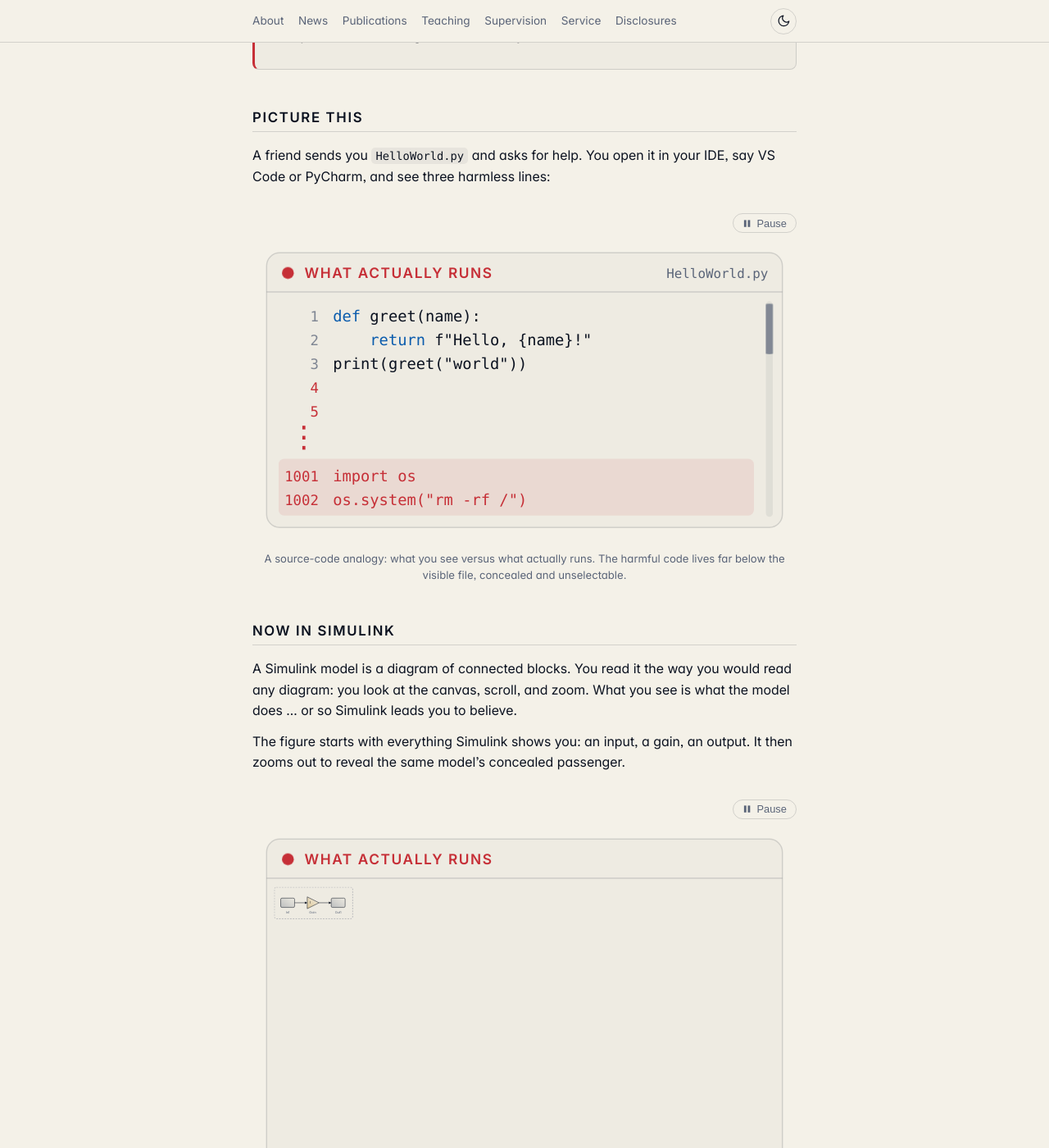
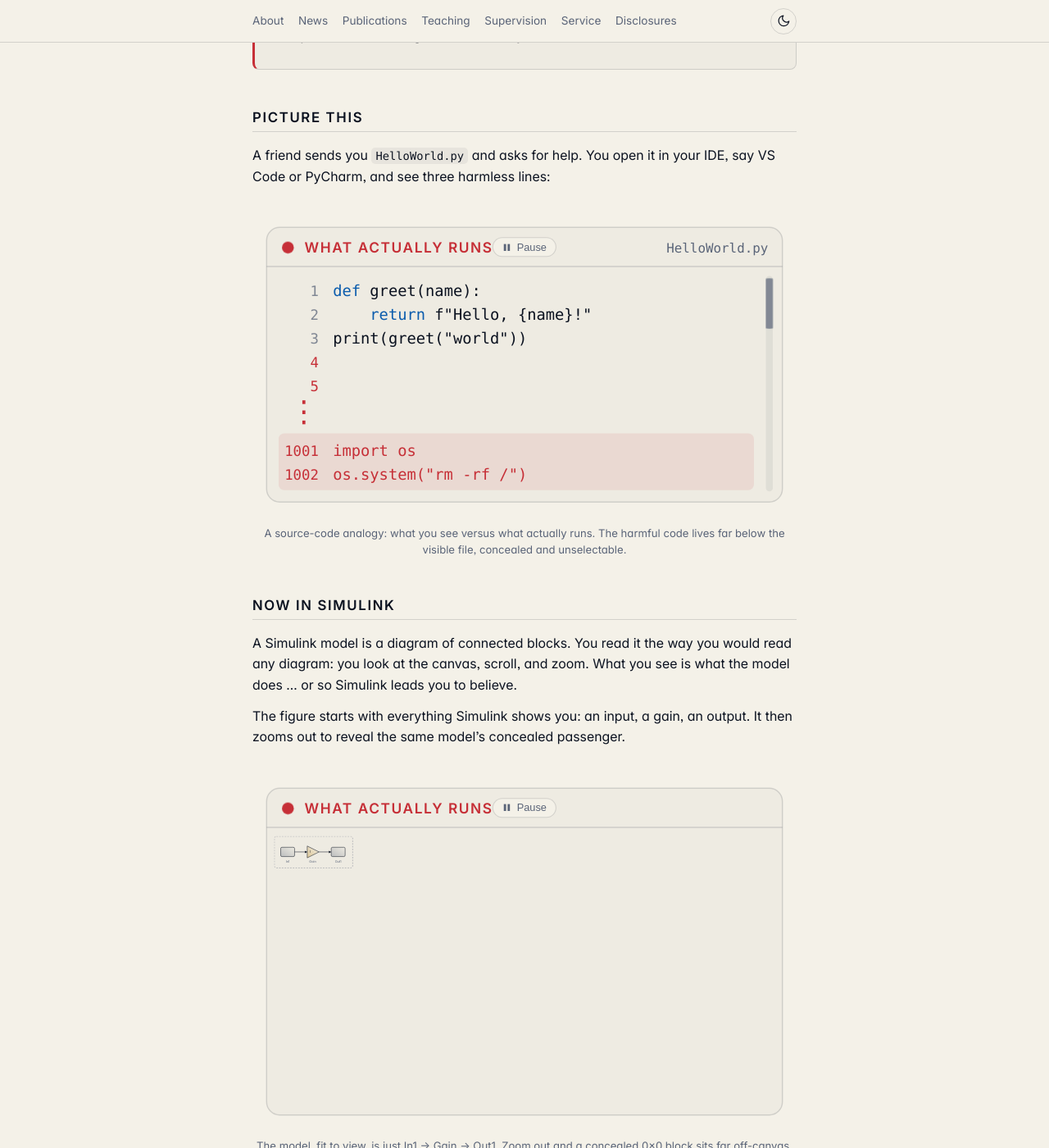
Before and after one commit to lanpirot/lanpirot.github.io, a Jekyll site: the page built from _disclosures/simulink-vulnerability-concealed-blocks.md, in a window 1280 px wide and 1400 px high, scrolled down 422 px. Shown: the whole window at 82% size. Built offline with Jekyll 4.4.1, drawn with Linux system fonts in a browser that asks for light colours.

Commit message:
Disclosure animations: overlay the play/pause toggle on the panel header
Co-Authored-By: Claude Fable 5.1 <noreply@anthropic.com>
Claude-Session: https://claude.ai/code/session_014EAXosEawHgNPmojFum962

```diff
--- a/_disclosures/simulink-vulnerability-concealed-blocks.md
+++ b/_disclosures/simulink-vulnerability-concealed-blocks.md
@@ -21,6 +21,7 @@ image: /assets/img/disclosure-simulink-concealed-blocks.png
 A friend sends you `HelloWorld.py` and asks for help. You open it in your IDE, say VS Code or PyCharm, and see three harmless lines:
 
 <figure class="disc-fig disc-anim">
+  <div class="disc-anim-stage">
   <div class="disc-anim-bar">
     <button type="button" class="disc-anim-toggle" aria-pressed="false" aria-label="Pause animation">
       <span class="an-ico an-ico-pause"><svg viewBox="0 0 12 12" aria-hidden="true"><rect x="2" y="1.5" width="3" height="9"/><rect x="7" y="1.5" width="3" height="9"/></svg></span>
@@ -57,6 +58,7 @@ A friend sends you `HelloWorld.py` and asks for help. You open it in your IDE, s
       <text class="an-mono" x="68" y="225" font-size="13" fill="var(--disc-danger)" xml:space="preserve">os.system("rm -rf /")</text>
     </g>
   </svg>
+  </div>
   <figcaption>A source-code analogy: what you see versus what actually runs. The harmful code lives far below the visible file, concealed and unselectable.</figcaption>
 </figure>
 
@@ -85,6 +87,7 @@ A Simulink model is a diagram of connected blocks. You read it the way you would
 The figure starts with everything Simulink shows you: an input, a gain, an output. It then zooms out to reveal the same model's concealed passenger.
 
 <figure class="disc-fig disc-anim">
+  <div class="disc-anim-stage">
   <div class="disc-anim-bar">
     <button type="button" class="disc-anim-toggle" aria-pressed="false" aria-label="Pause animation">
       <span class="an-ico an-ico-pause"><svg viewBox="0 0 12 12" aria-hidden="true"><rect x="2" y="1.5" width="3" height="9"/><rect x="7" y="1.5" width="3" height="9"/></svg></span>
@@ -126,6 +129,7 @@ The figure starts with everything Simulink shows you: an input, a gain, an outpu
       </g>
     </g>
   </svg>
+  </div>
   <figcaption>The model, fit to view, is just In1 → Gain → Out1. Zoom out and a concealed 0×0 block sits far off-canvas. It executes shell commands when you run the model.</figcaption>
 </figure>
 
--- a/assets/css/style.css
+++ b/assets/css/style.css
@@ -730,11 +730,16 @@ footer {
 }
 
 /* play / pause control */
-.disc-anim-bar { display: flex; justify-content: flex-end; margin-bottom: 0.45rem; }
+.disc-anim-stage { position: relative; }
+.disc-anim-bar {
+  position: absolute; left: 50%; top: 0; z-index: 1;
+  margin-top: 6.3%;              /* header band centre: 29/460 of the width */
+  transform: translate(-50%, -50%);
+}
 .disc-anim-toggle {
   display: inline-flex; align-items: center; gap: 0.4rem;
   font-size: 0.8rem; color: var(--muted);
-  background: none; border: 1px solid var(--rule); border-radius: 999px;
+  background: var(--bg); border: 1px solid var(--rule); border-radius: 999px;
   padding: 0.22rem 0.7rem; cursor: pointer;
   transition: color 0.15s, border-color 0.15s;
 }
```
